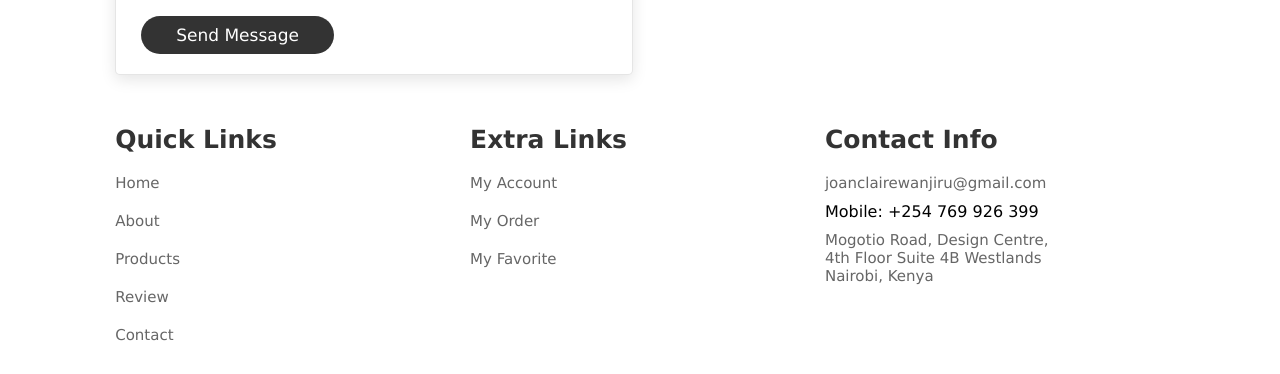
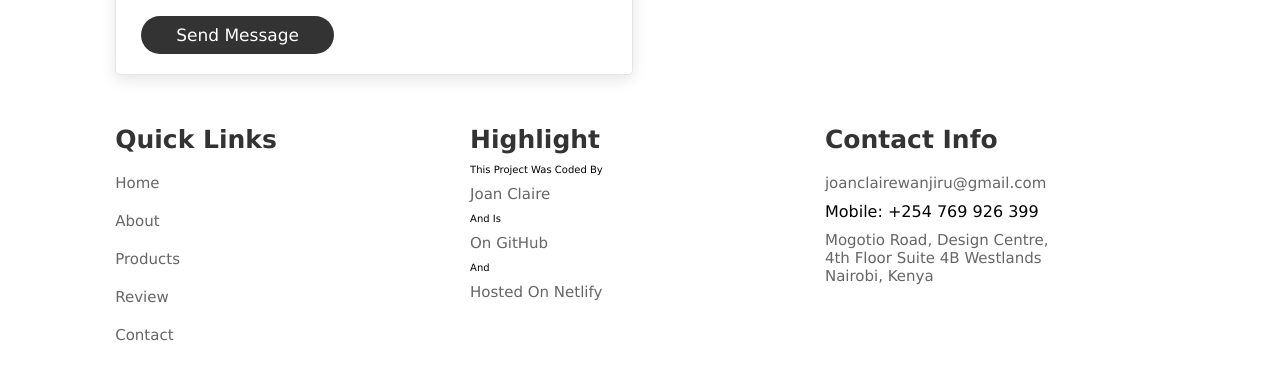
Before and after one commit to Joan-claire/phones, a plain HTML site: page index.html in a window 1280 px wide. Shown: the part 3443-3817 px from the top of the page. Drawn offline with Linux system fonts and the light colour scheme.

Commit message:
Updated index.html

```diff
--- a/index.html
+++ b/index.html
@@ -6,7 +6,7 @@
     <meta name="viewport" content="width=device-width, initial-scale=1.0" />
     <title>One stop Smart Phone shop</title>
 
-    <!-- font awesome cdn link -->
+
     <link
       rel="stylesheet"
       href="https://cdnjs.cloudflare.com/ajax/libs/font-awesome/5.15.3/css/all.min.css"
@@ -16,7 +16,7 @@
     <link rel="stylesheet" href="style.css" />
   </head>
   <body>
-    <!--header section starts -->
+
 
     <header>
       <input type="checkbox" name="" id="toggler" />
@@ -460,10 +460,13 @@
         </div>
 
         <div class="box">
-          <h3>extra links</h3>
-          <a href="# my account">my account</a>
-          <a href="#my order">my order</a>
-          <a href="#my favorite">my favorite</a>
+          <h3>highlight</h3>
+           <p>
+          This project was coded by
+          <a href="https://github.com/Joan-claire" target="_blank">Joan Claire</a> and is
+          <a href="https://github.com/Joan-claire/Weather-app" target="_blank"> on GitHub</a> and
+          <a href="https://legendary-cocada-530c18.netlify.app/#home" target="_blank">hosted on Netlify</a>
+        </p>
         </div>
 
      <div class="box">
```
